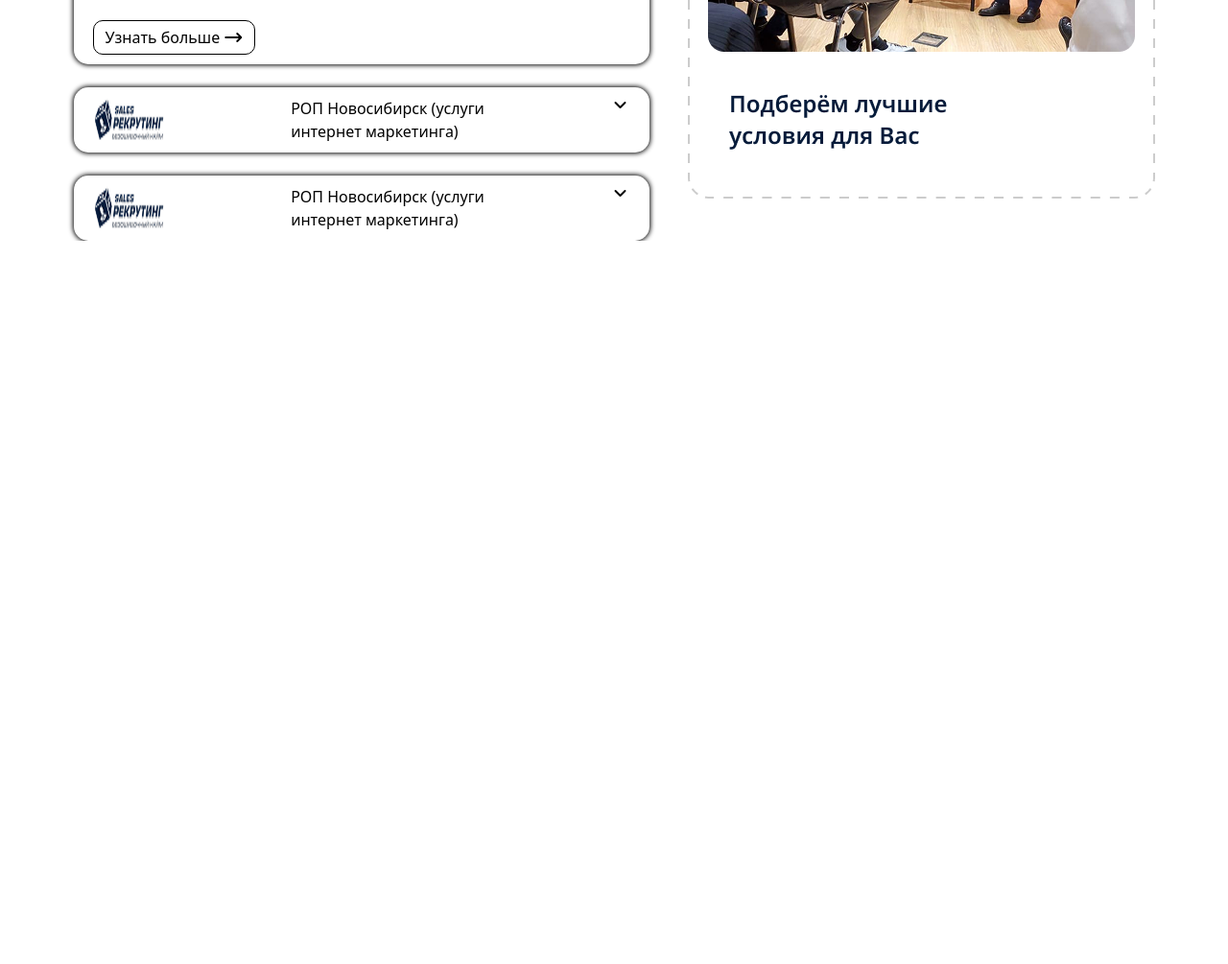
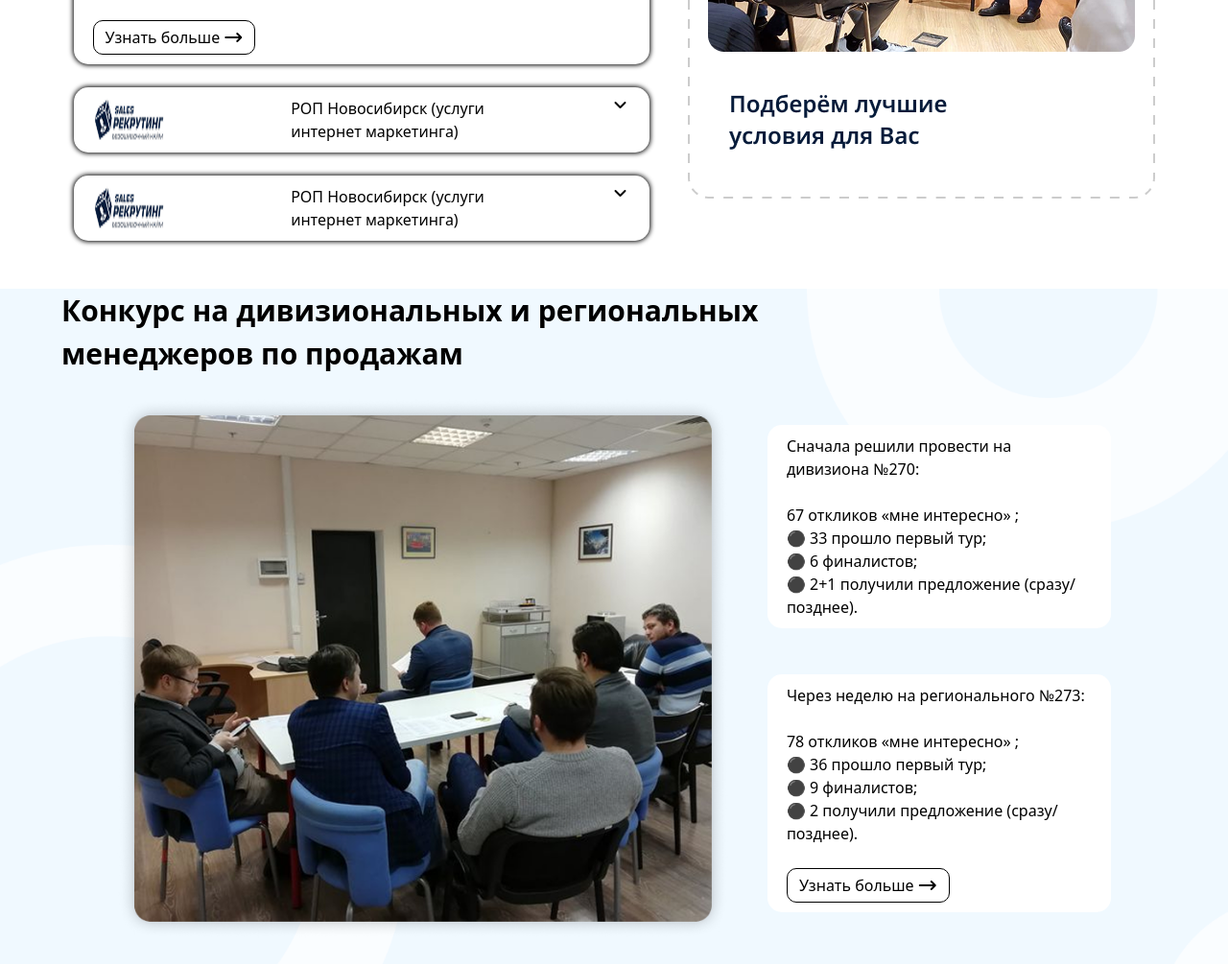
Before and after one commit to Hojiakbar-art/Git-exam-2, a website: page index.html in a window 1280 px wide. Shown: the part 3669-4674 px from the top of the page at 96% size. Before the commit the page ends 3920 px from the top, so only its background shows below. Drawn offline with Linux system fonts and the light colour scheme.

Commit message:
Addded section 6

```diff
--- a/index.html
+++ b/index.html
@@ -302,7 +302,35 @@
 
 
 
+    <section style="width:100%; height:750px; background-image: url(./src/Frame\ 118.png); background-position: center; background-repeat: no-repeat; background-size: cover; margin-top: 50px;">
+        <div class="w-[90%] lg:max-w-300 m-auto">
 
+            <h1 class="lg:text-[30px] text-[30px] font-bold lg:w-200">Конкурс на дивизиональных и региональных менеджеров по продажам</h1>
+            <br>
+            <div class="flex flex-col lg:flex-row justify-center items-center gap-10 w-[90%] lg:max-w-300 m-auto">
+                <div>
+                    <img src="./src/Rectangle 24.png" alt="">
+                </div>
+                <div>
+
+                    <div class=" p-[10px_20px] rounded-[15px]  bg-white">
+                        <h1>Сначала решили провести на дивизиона №270:</h1>
+                        <br>
+                        <p>67 откликов «мне интересно» ;<br> ⚫ 33 прошло первый тур;<br> ⚫ 6 финалистов;<br> ⚫ 2+1 получили предложение (сразу/позднее).</p>
+                    </div>
+                    <br>
+                    <br>
+                    <div class=" p-[10px_20px] rounded-[15px]  bg-white">
+                        <h1>Через неделю на регионального №273:</h1>
+                        <br>
+                        <p>78 откликов «мне интересно» ;<br> ⚫ 36 прошло первый тур;<br> ⚫ 9 финалистов;<br> ⚫ 2 получили предложение (сразу/позднее).</p>
+                        <br>
+                        <button class="p-[5px_12px] rounded-[10px] border-1 ">Узнать больше <i class="fa-solid fa-arrow-right-long"></i></button>
+                    </div>
+                </div>
+            </div>
+        </div>
+    </section>
 
 
 
```
